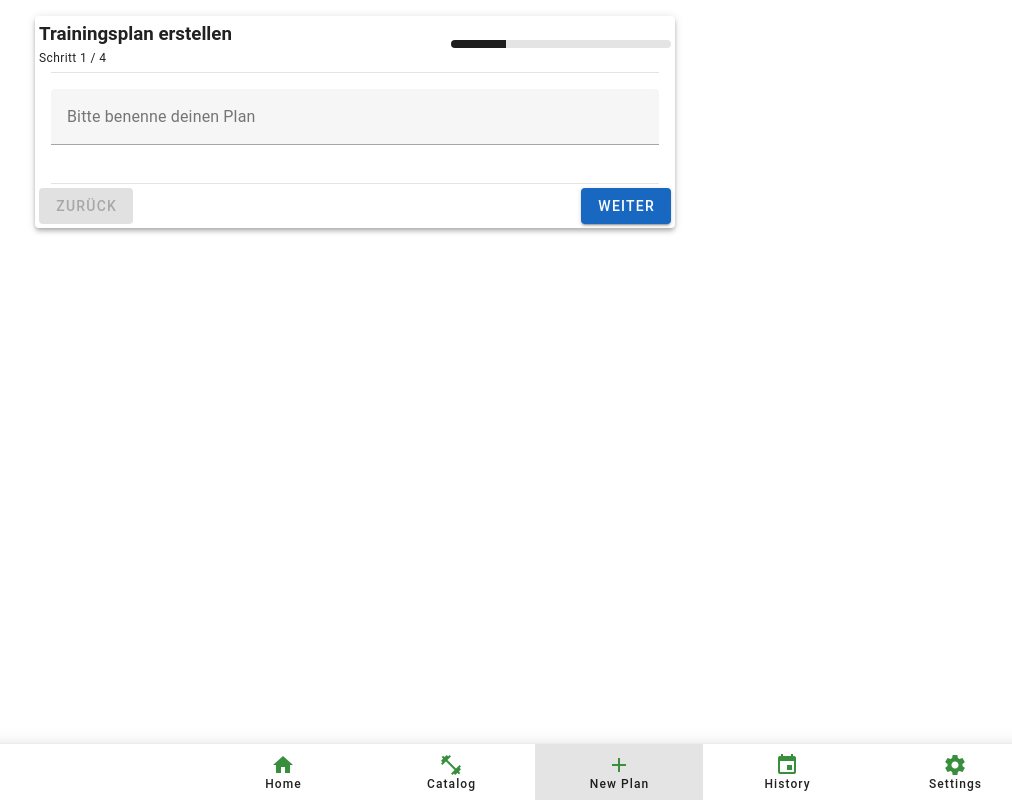
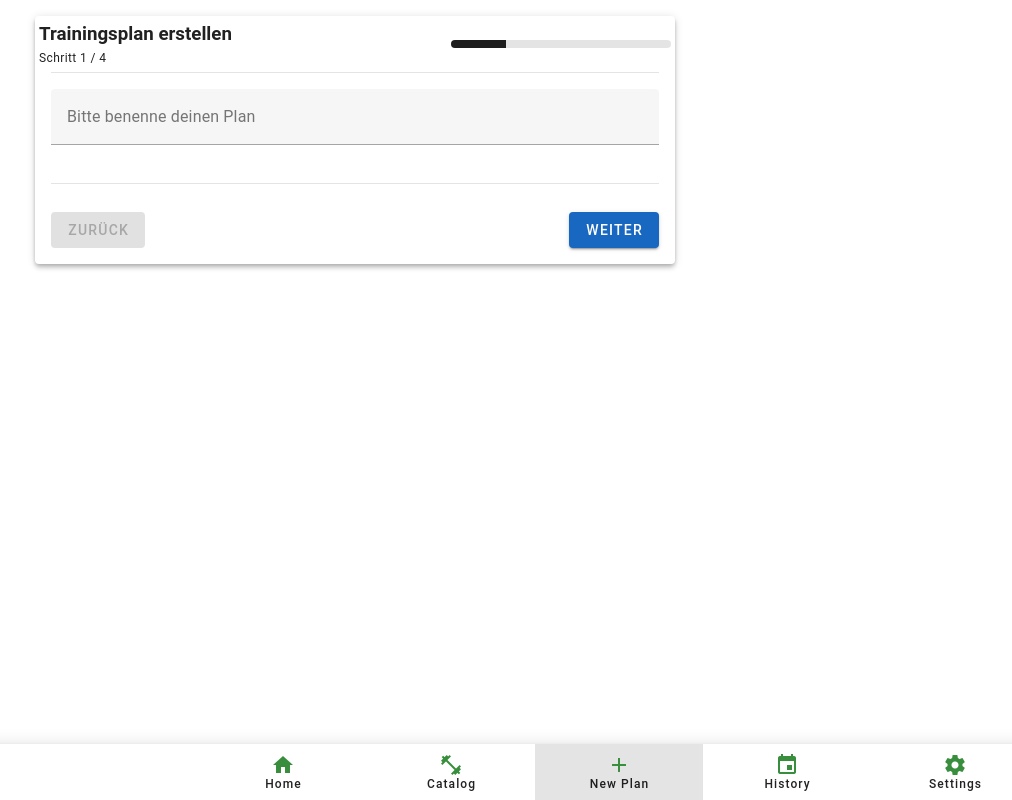
Before and after one commit to KlaraOppenheimerSchule/Bofrostbuben, a Vue app in the folder frontend/: page /CreatePlanView in a window 1280 px wide. Shown: the whole page, without its empty margins (21-1033 px from the left). Built offline with nearby package versions, Linux system fonts and the light colour scheme; a small style sheet from the web is missing; the HTML template or start-up script is replaced by a standard one.

Commit message:
fixed button spacing

```diff
--- a/frontend/src/views/CreatePlanView.vue
+++ b/frontend/src/views/CreatePlanView.vue
@@ -98,27 +98,21 @@ function savePlan() {
 
     <v-divider class="my-4" />
 
-    <v-row justify="space-between" align="center">
-      <v-btn outlined @click="onPrev" :disabled="currentStep === 0">
-        Zurück
-      </v-btn>
-      <v-spacer/>
-      <div>
+    <v-row class="mt-4" align="center" style="flex-wrap: nowrap;">
+      <v-col cols="auto">
+        <v-btn outlined @click="onPrev" :disabled="currentStep === 0">Zurück</v-btn>
+      </v-col>
+
+    <v-spacer />
+
+      <v-col cols="auto">
         <v-btn color="primary" @click="onPrimary">
           {{ currentStep < steps.length - 1 ? 'Weiter' : 'Plan speichern' }}
         </v-btn>
-      </div>
-    </v-row>
+  </v-col>
+</v-row>
   </v-card>
 </template>
 
 <style scoped>
-.fade-enter-active,
-.fade-leave-active {
-  transition: opacity 0.25s;
-}
-.fade-enter-from,
-.fade-leave-to {
-  opacity: 0;
-}
 </style>
```
